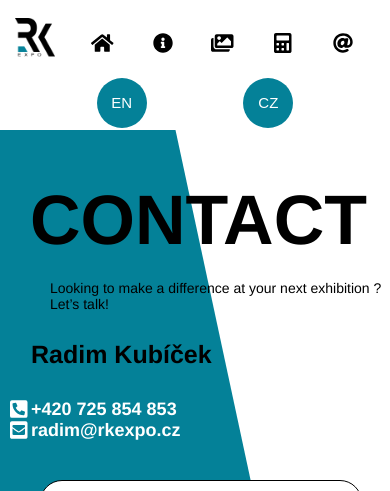
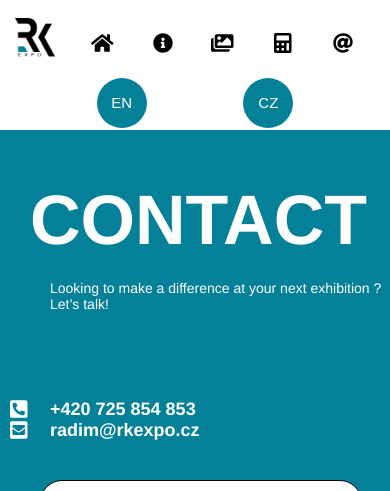
Before and after one commit to gyetvanakos/rkexpo, a Vue app: page /Contact in a window 390 px wide. Shown: the top 491 px of the page. Built offline with nearby package versions, Linux system fonts and the light colour scheme.

Commit message:
header,footer,contact

```diff
--- a/src/views/Contact.vue
+++ b/src/views/Contact.vue
@@ -271,11 +271,12 @@ export default {
   }
 
   .contact-us {
-    height: 1000px;
+    height: 1100px;
+    background-color: #048198;
   }
 
   .trapezoid-contact {
-    height: 1000px;
+    display:none ;
   }
   .form-contact {
     padding-left: 40px;
@@ -314,16 +315,18 @@ export default {
     padding-left: 21px;
     position: relative;
     width: 300px;
+    padding-left: 40px
   }
 
   #czmail {
     padding-left: 21px;
     position: relative;
     width: 300px;
+    padding-left: 40px
   }
 
   .textt {
-    color: black;
+    color: white;
     border-bottom: 0px;
     z-index: -1;
   }
@@ -343,14 +346,14 @@ export default {
   .fa-envelope-square {
     color: white;
     font-size: 20px;
-    padding: 0 !important;
+    padding: 0px !important;
   }
 
   .title-contact {
-    color: black;
+    color: white;
     font-size: 70px;
     padding-left: 30px;
-    z-index: -1;
+    z-index: 2;
   }
 }
 </style>
--- a/src/views/Home.vue
+++ b/src/views/Home.vue
@@ -170,7 +170,7 @@ i {
   }
 
   .quality-box {
-    height: 70px;
+    height: 90px;
     width: 200px;
     background: rgba(4, 129, 152, 0.59);
     clip-path: polygon(0 0, 100% 0%, 100% 100%, 20% 100%);
@@ -180,7 +180,7 @@ i {
   }
 
   .service-box {
-    height: 70px;
+    height: 90px;
     width: 200px;
     background: rgba(4, 129, 152, 0.59);
     clip-path: polygon(0 0, 100% 0%, 100% 100%, 20% 100%);
@@ -216,11 +216,7 @@ i {
   }
 
   .right-side-box {
-    float: left;
-    width: 160px;
-    background: rgba(255, 255, 255, 0.59);
-    position: absolute;
-    z-index: -1;
+    display: none;
   }
 
   .boxes {
--- a/src/views/footer.vue
+++ b/src/views/footer.vue
@@ -196,7 +196,7 @@ button {
   background-color: #07839a;
   color: white;
   height: 40px;
-  width: 100px;
+  width: 120px;
   font-size: 17px;
 }
 
--- a/src/views/header.vue
+++ b/src/views/header.vue
@@ -3,7 +3,7 @@
     <div class="logo">
       <img src="../assets/logo-black@2x.png" alt="" />
     </div>
-
+    <!-- mobile -->
     <section class='mobilehead'>
       <div class="logom">
         <img src="../assets/logo-black@2x.png" alt="" />
```
